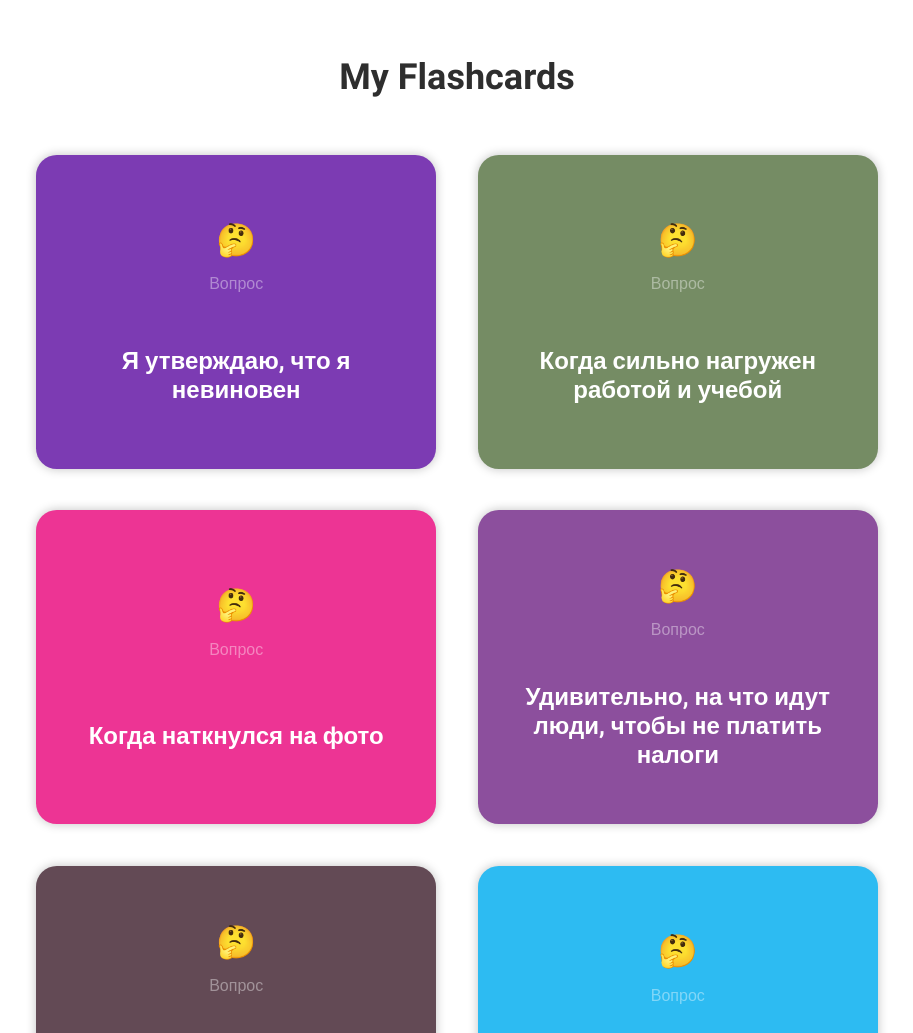
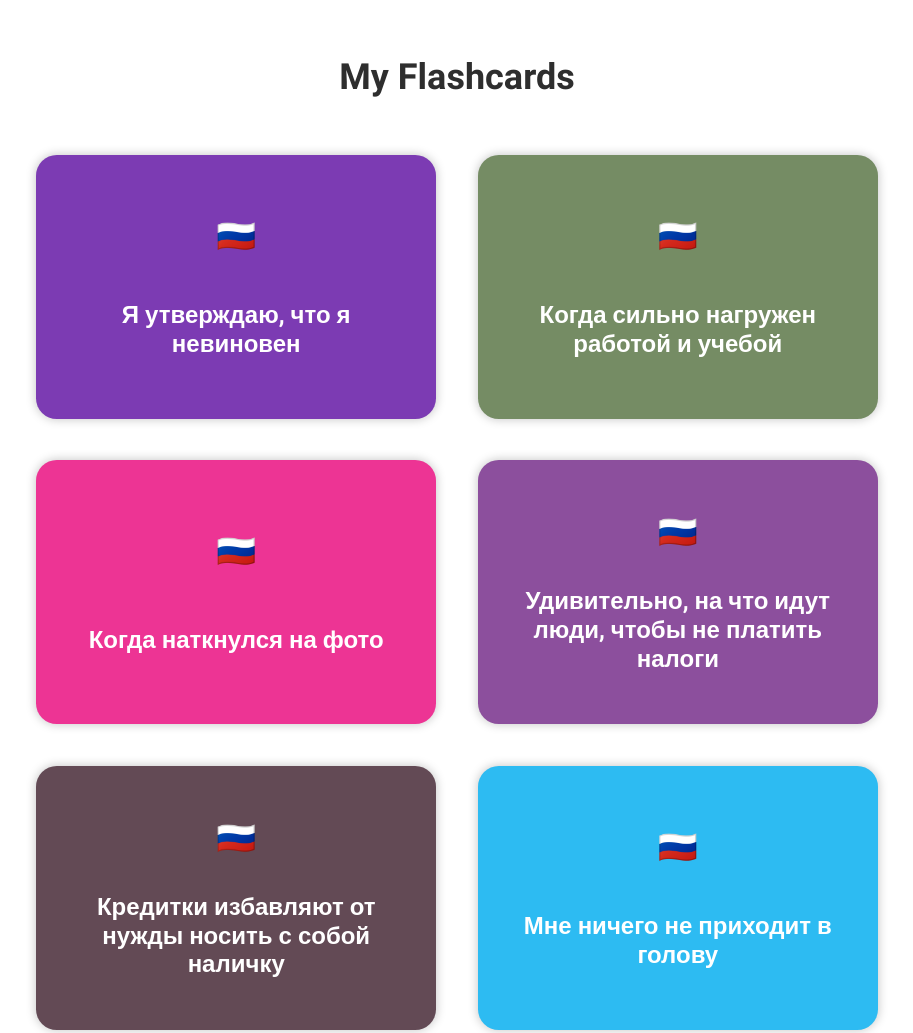
Before and after one commit to mksddn/flashcards, a website: page app/index.html in a window 1280 px wide. Shown: the top 1033 px of the page, without its empty margins (183-1096 px from the left). Drawn offline with Linux system fonts and the light colour scheme.

Commit message:
stylize the cards

```diff
--- a/app/index.html
+++ b/app/index.html
@@ -28,9 +28,7 @@
 					<div v-show="!card.flipped" @click="flipCard(card)" class="card-side">
 						<div class="card-content card-front">
 							<div class="card-title">
-								🤔
-								<br>
-								<span>Вопрос</span>
+								🇷🇺
 							</div>
 							<span class="card-text">
 								{{card.frontText}}
@@ -43,9 +41,7 @@
 					<div v-show="card.flipped" @click="flipCard(card)" class="card-side">
 						<div class="card-content card-back">
 							<div class="card-title">
-								🧐
-								<br>
-								<span>Ответ</span>
+								🇺🇸
 							</div>
 							<span class="card-text">
 								{{card.backText}}
--- a/app/styles/sass/main.sass
+++ b/app/styles/sass/main.sass
@@ -79,7 +79,7 @@ body
 .card-content
   text-align: center
   line-height: 1.2
-  min-height: 250px
+  min-height: 200px
   display: flex
   flex-direction: column
   justify-content: space-evenly
@@ -87,9 +87,6 @@ body
 .card-title
   margin-bottom: 1rem
   font-size: 2rem
-  span
-    opacity: 0.4
-    font-size: 1rem
 
 .card-text
   font-weight: bold
```
Also changed, not shown: app/css/app.min.css.
